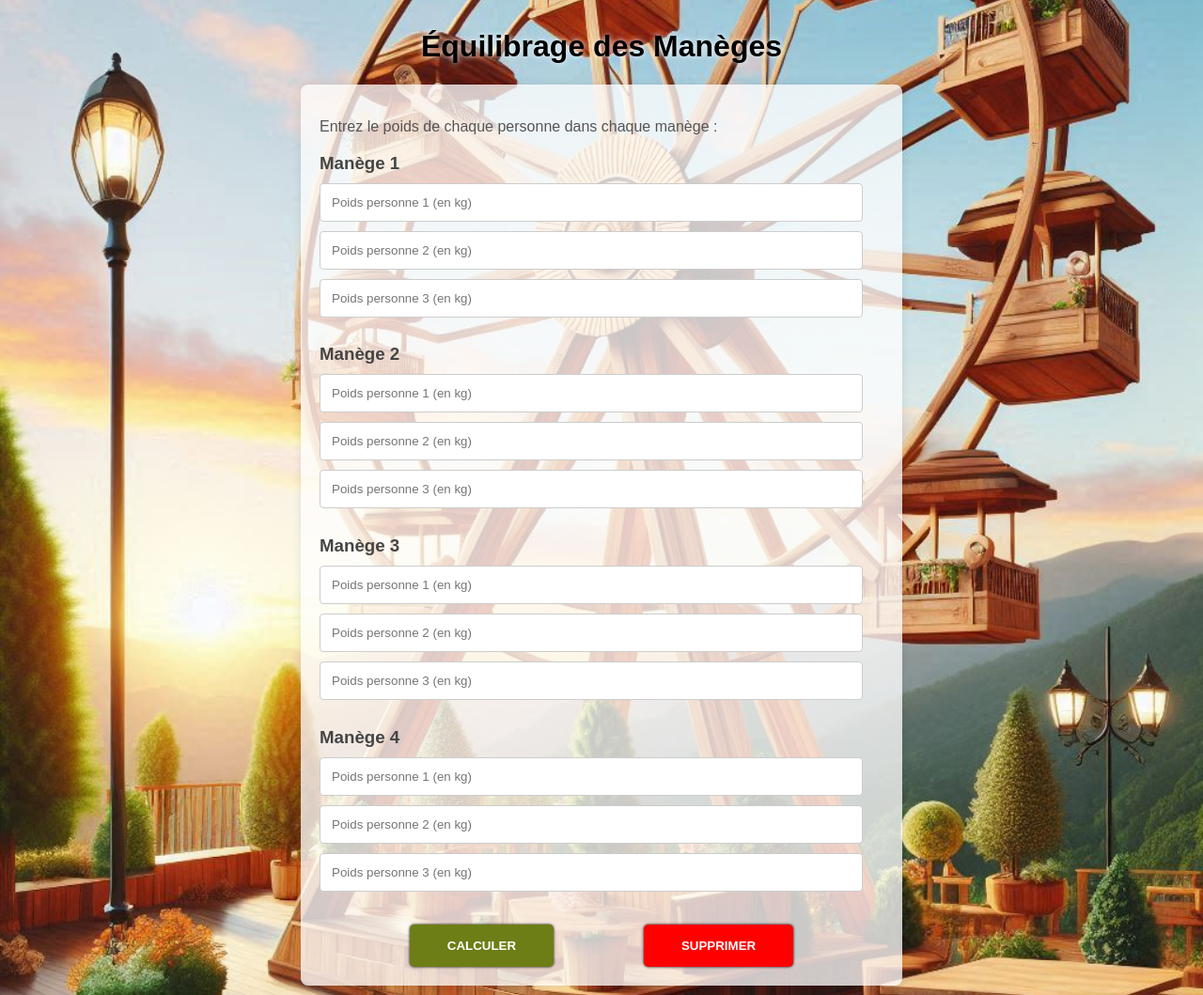
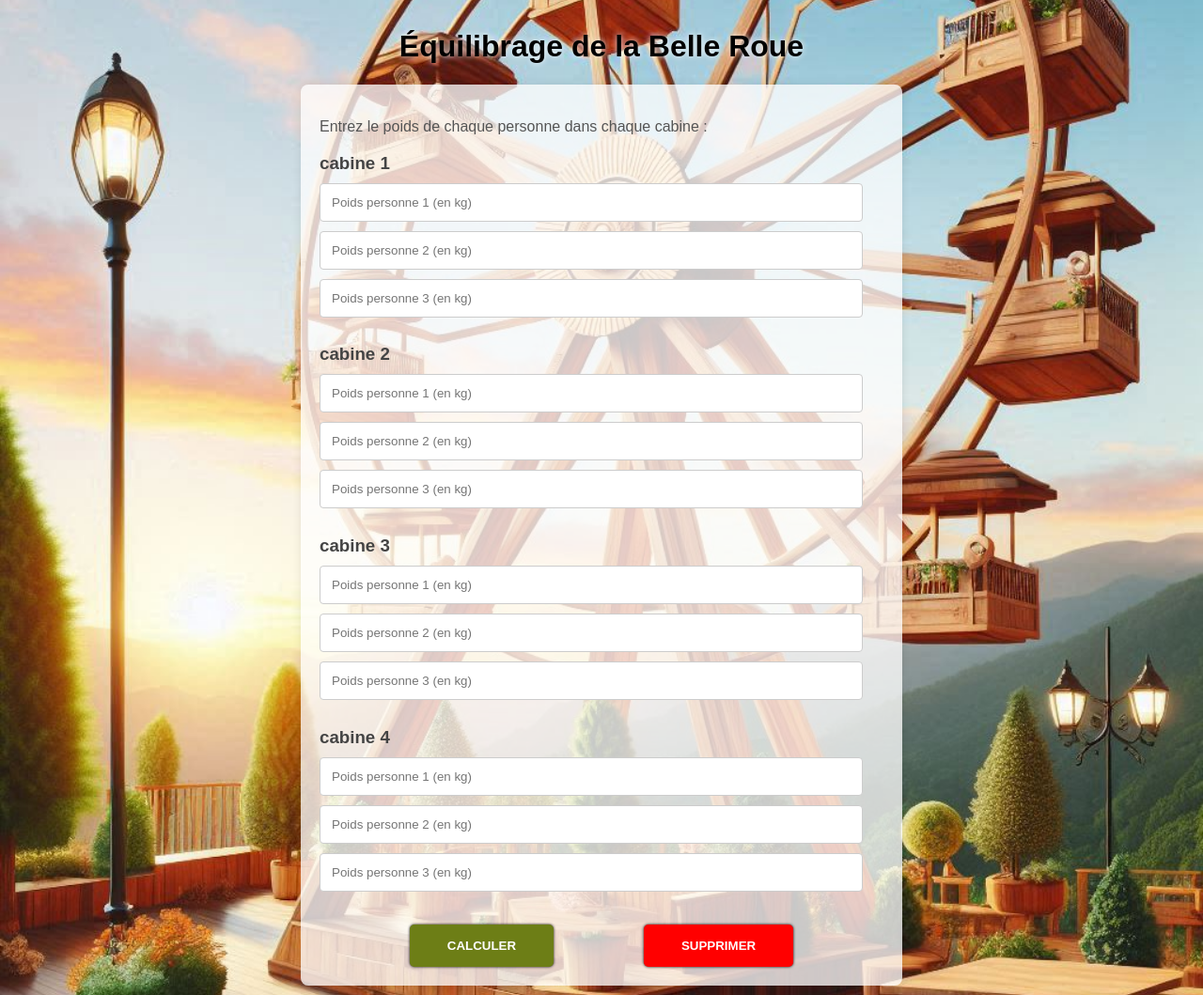
Before and after one commit to sousouben/calculatrice, a plain HTML site: page index.html in a window 1280 px wide. Shown: the whole page at 94% size. Drawn offline with Linux system fonts and the light colour scheme.

Commit message:
modif titre et cabines

```diff
--- a/index.html
+++ b/index.html
@@ -6,7 +6,7 @@
     <link rel="icon" type="image/x-icon" href="favicon.png" />
     <link rel="manifest" href="/manifest.json" />
     <link rel="stylesheet" href="style.css" />
-    <title>Équilibrage des Manèges</title>
+    <title>Équilibrage des cabines</title>
   </head>
   <body>
     <!-- Bouton pour installer la PWA -->
@@ -14,16 +14,16 @@
       Installer l'Application
     </button>
 
-    <h1>Équilibrage des Manèges</h1>
+    <h1>Équilibrage de la Belle Roue</h1>
 
     <!-- Formulaire pour entrer les poids -->
     <div id="form">
-      <p>Entrez le poids de chaque personne dans chaque manège :</p>
+      <p>Entrez le poids de chaque personne dans chaque cabine :</p>
 
-      <!-- Boucle pour créer les entrées pour chaque manège -->
+      <!-- Boucle pour créer les entrées pour chaque cabine -->
       <div id="manegeInputs">
         <div id="manege1">
-          <h3>Manège 1</h3>
+          <h3>cabine 1</h3>
           <input
             type="number"
             id="manege1_person1"
@@ -41,7 +41,7 @@
           />
         </div>
         <div id="manege2">
-          <h3>Manège 2</h3>
+          <h3>cabine 2</h3>
           <input
             type="number"
             id="manege2_person1"
@@ -59,7 +59,7 @@
           />
         </div>
         <div id="manege3">
-          <h3>Manège 3</h3>
+          <h3>cabine 3</h3>
           <input
             type="number"
             id="manege3_person1"
@@ -77,7 +77,7 @@
           />
         </div>
         <div id="manege4">
-          <h3>Manège 4</h3>
+          <h3>cabine 4</h3>
           <input
             type="number"
             id="manege4_person1"
--- a/script.js
+++ b/script.js
@@ -1,9 +1,9 @@
 function equilibrerManege() {
-  const poidsMax = 130; // Poids maximum par manège
+  const poidsMax = 130; // Poids maximum par cabine
   const nbManege = 4;
   const poidsManege = [];
 
-  // Récupérer les poids de chaque personne pour chaque manège
+  // Récupérer les poids de chaque personne pour chaque cabine
   for (let i = 1; i <= nbManege; i++) {
     let poidsTotal = 0;
     for (let j = 1; j <= 3; j++) {
@@ -15,7 +15,7 @@ function equilibrerManege() {
     if (poidsTotal > poidsMax) {
       document.getElementById(
         "resultat"
-      ).innerHTML = `Attention ! Le poids total pour le manège ${i} dépasse le poids maximum de ${poidsMax} kg.`;
+      ).innerHTML = `Attention ! Le poids total pour le cabine ${i} dépasse le poids maximum de ${poidsMax} kg.`;
       document.getElementById("resultat").style.display = "block"; // Affiche le résultat
       return;
     }
@@ -23,14 +23,14 @@ function equilibrerManege() {
     poidsManege.push(poidsTotal);
   }
 
-  // Trouver le poids maximum parmi les manèges
+  // Trouver le poids maximum parmi les cabines
   let poidsMaxManege = Math.max(...poidsManege);
 
-  // Calculer le poids à ajouter pour chaque manège
+  // Calculer le poids à ajouter pour chaque cabine
   let resultatHTML = "<h2>Résultat:</h2><ul>";
   for (let i = 0; i < nbManege; i++) {
     let poidsAajouter = poidsMaxManege - poidsManege[i];
-    resultatHTML += `<li>Pour le manège ${
+    resultatHTML += `<li>Pour le cabine ${
       i + 1
     }, ajoutez <strong>${poidsAajouter}</strong> kg pour équilibrer à ${poidsMaxManege} kg.</li>`;
   }
--- a/sw.js
+++ b/sw.js
@@ -6,6 +6,7 @@ self.addEventListener("install", (event) => {
         "/style.css",
         "/script.js",
         "/manifest.json",
+        "/img.jpeg",
         "/favicon192x192.png",
         "/favicon512x512.png",
       ]);
```
Also changed, not shown: manifest.json.
